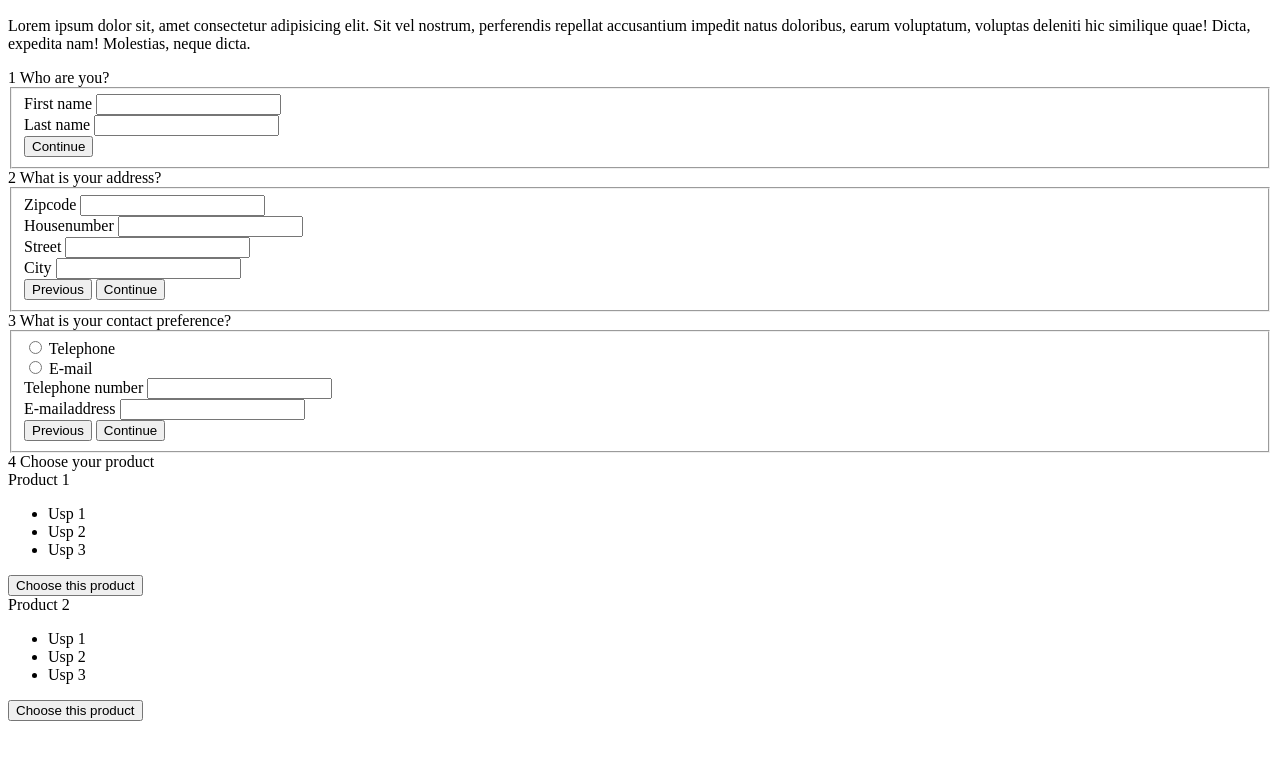
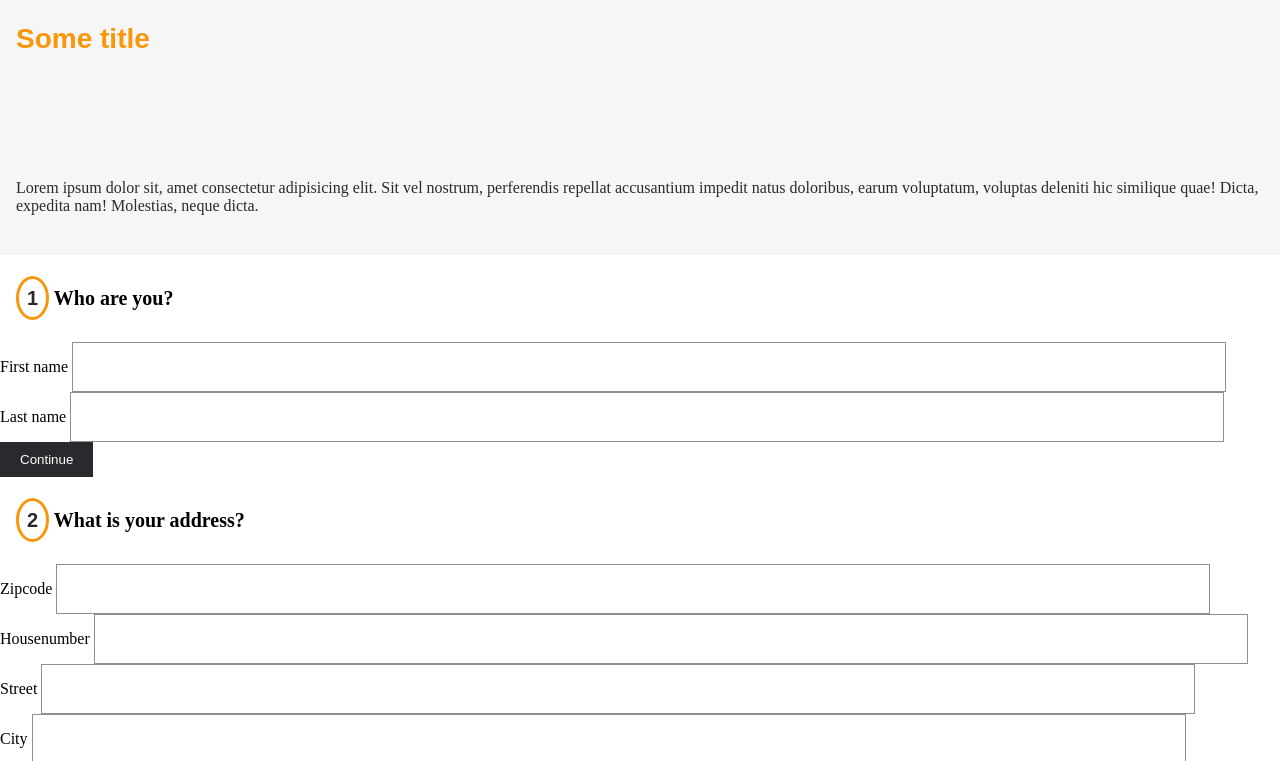
Before and after one commit to gijsvanloon/SintLucas-Funnel, a website built with Vite: page SintLucas-Funnel/index.html in a window 1280 px wide. Shown: the part 76-837 px from the top of the page. Before the commit the page ends 805 px from the top, so only its background shows below. Built offline with nearby package versions, Linux system fonts and the light colour scheme.

Commit message:
CSS not finished

```diff
--- a/SintLucas-Funnel/index.html
+++ b/SintLucas-Funnel/index.html
@@ -4,17 +4,18 @@
     <meta charset="UTF-8" />
     <link rel="icon" type="image/svg+xml" href="favicon.svg" />
     <meta name="viewport" content="width=device-width, initial-scale=1.0" />
-    <title>Vite App</title>
+    <link rel="stylesheet" href="style.css">
+    <title>SintLucas Funnel - Gijs van Loon</title>
   </head>
   <body>
     <header>
-      <div class="container">
-        <a href="#" title="funnel">funnel.</a>
+      <div class="titleContainer">
+        <img src="logo.svg">
       </div>
     </header>
 
     <main>
-      <section>
+      <section class="firstSection">
         <div class="container">
           <h1>Some title</h1>
           <p>
@@ -28,7 +29,7 @@
 
       <section>
         <header>
-          <div class="container">
+          <div class="foldContainer">
             <span>1</span>
             Who are you?
           </div>
@@ -46,7 +47,7 @@
               </div>
 
               <div>
-                <button>Continue</button>
+                <button class="btnContinue">Continue</button>
               </div>
             </fieldset>
           </form>
@@ -55,7 +56,7 @@
 
       <section>
         <header>
-          <div class="container">
+          <div class="foldContainer">
             <span>2</span>
             What is your address?
           </div>
@@ -81,8 +82,8 @@
               </div>
 
               <div>
-                <button>Previous</button>
-                <button>Continue</button>
+                <button class="btnPrevious">Previous</button>
+                <button class="btnContinue">Continue</button>
               </div>
             </fieldset>
           </form>
@@ -91,7 +92,7 @@
 
       <section>
         <header>
-          <div class="container">
+          <div class="foldContainer">
             <span>3</span>
             What is your contact preference?
           </div>
@@ -119,8 +120,8 @@
               </div>
 
               <div>
-                <button>Previous</button>
-                <button>Continue</button>
+                <button class="btnPrevious">Previous</button>
+                <button class="btnContinue">Continue</button>
               </div>
             </fieldset>
           </form>
@@ -129,7 +130,7 @@
 
       <section>
         <header>
-          <div class="container">
+          <div class="foldContainer">
             <span>4</span>
             Choose your product
           </div>
@@ -146,7 +147,7 @@
                 </ul>
               </div>
               <div>
-                <button>Choose this product</button>
+                <button class="btnContinue">Choose this product</button>
               </div>
             </div>
 
@@ -160,7 +161,7 @@
                 </ul>
               </div>
               <div>
-                <button>Choose this product</button>
+                <button class="btnContinue">Choose this product</button>
               </div>
             </div>
           </div>
--- a/SintLucas-Funnel/style.css
+++ b/SintLucas-Funnel/style.css
@@ -1,8 +1,101 @@
-#app {
-  font-family: Avenir, Helvetica, Arial, sans-serif;
-  -webkit-font-smoothing: antialiased;
-  -moz-osx-font-smoothing: grayscale;
-  text-align: center;
-  color: #2c3e50;
-  margin-top: 60px;
+:root {
+  --orange: #F8960C;
+  --black: #2A2A2E;
+  --darkgray: #8F8F8F;
+  --gray: #D8D8D8;
+  --lightgray: #F6F6F7;
+  --white: #FFF;
+  /* var(--orange) */
 }
+
+* {
+  padding: 0;
+  margin: 0;
+}
+
+@import url('https://fonts.googleapis.com/css2?family=Cardo&family=Oswald&display=swap');
+
+@import url('https://fonts.googleapis.com/css2?family=Cardo&display=swap');
+
+body {
+  background-color: var(--white);
+}
+
+.titleContainer {
+  margin: 1rem;
+}
+
+.firstSection {
+  background-color: var(--lightgray);
+  padding: 1rem;
+  height: 15rem;
+  display: flex;
+  justify-content: center;
+  align-items: center;
+}
+
+.firstSection h1 {
+  color: var(--orange);
+  font-size: 1.75rem;
+  font-family: 'Oswald', sans-serif;
+  margin-bottom: 10%;
+}
+
+.firstSection p {
+  font-family: 'Cardo', serif;
+  color: var(--black);
+}
+
+span {
+  border: 3px solid var(--orange);
+  border-radius: 50%;
+  color: var(--black);
+  padding: 0.5rem;
+  font-family: 'Oswald', sans-serif;
+  font-weight: 600;
+}
+
+fieldset {
+  border: none;
+}
+
+.foldContainer {
+  font-weight: bold;
+  font-size: 1.25rem;
+  margin: 1rem;
+  margin-bottom: 2rem;
+  margin-top: 2rem;
+}
+
+.btnContinue {
+  background-color: var(--black);
+  color: var(--white);
+  border: none;
+  padding: 10px 20px 10px 20px;
+}
+
+.btnPrevious {
+  background-color: transparent;
+  border: 2px solid var(--black);
+  padding: 10px 20px 10px 20px;
+  color: var(--black);
+  font-weight: bold;
+}
+
+input[type=text] {
+  width: 90%;
+  height: 3rem;
+  border: 1px solid var(--darkgray);
+}
+
+input[type=email] {
+  width: 90%;
+  height: 3rem;
+  border: 1px solid var(--darkgray);
+}
+
+input[type=number] {
+  width: 90%;
+  height: 3rem;
+  border: 1px solid var(--darkgray);
+}
```
Also changed, not shown: SintLucas-Funnel/logo.svg (added).
